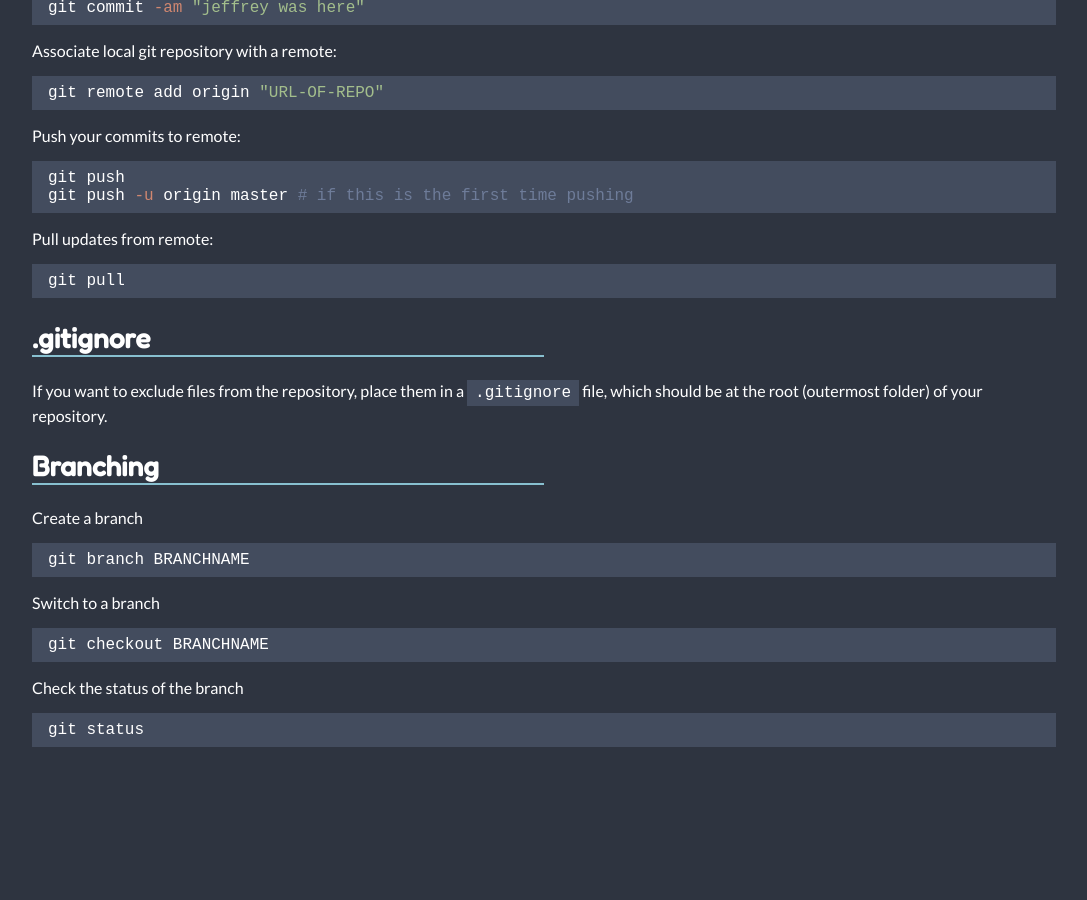
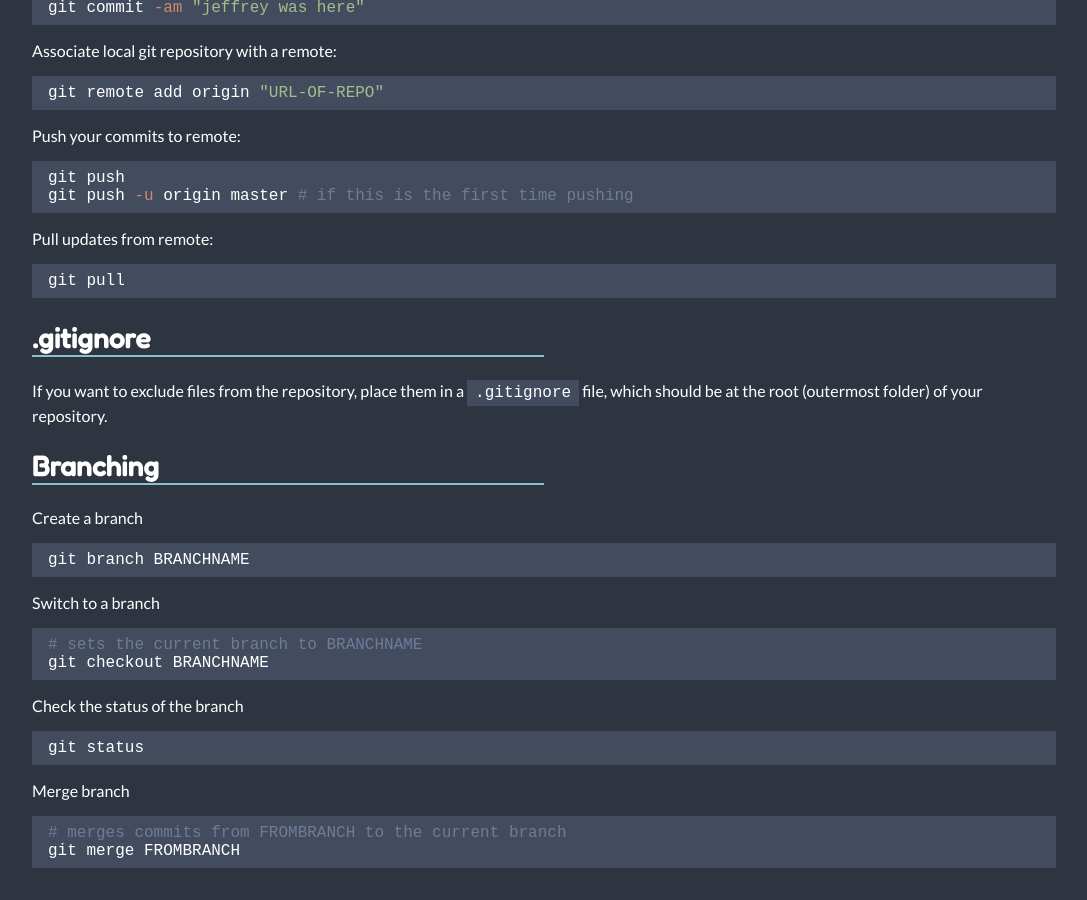
Before and after one commit to Jellyfish4654/guides, a Jekyll site: the page built from git.md, in a window 1280 px wide and 900 px high, scrolled down 1101 px. Shown: the whole window, without its empty margins (96-1183 px from the left). Built offline with Jekyll 4.4.1, drawn with Linux system fonts in a browser that asks for light colours; before the commit the page ends 1880 px from its top, so only the background shows below that.

Commit message:
Update git.md

````diff
--- a/git.md
+++ b/git.md
@@ -83,6 +83,7 @@ git branch BRANCHNAME
 
 Switch to a branch
 ```bash
+# sets the current branch to BRANCHNAME
 git checkout BRANCHNAME
 ```
 
@@ -90,3 +91,9 @@ Check the status of the branch
 ```bash
 git status
 ```
+
+Merge branch
+```bash
+# merges commits from FROMBRANCH to the current branch
+git merge FROMBRANCH
+```
````
